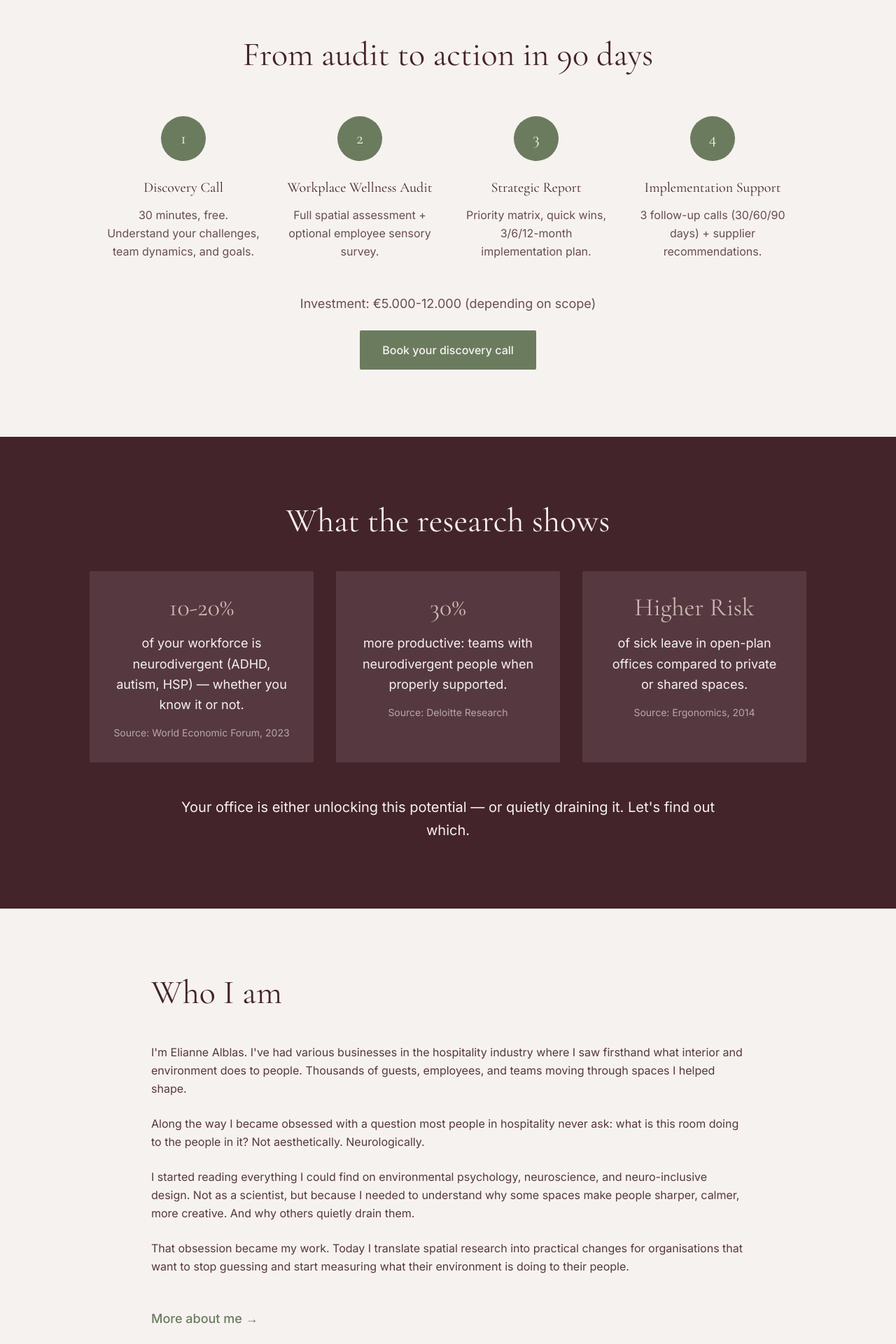
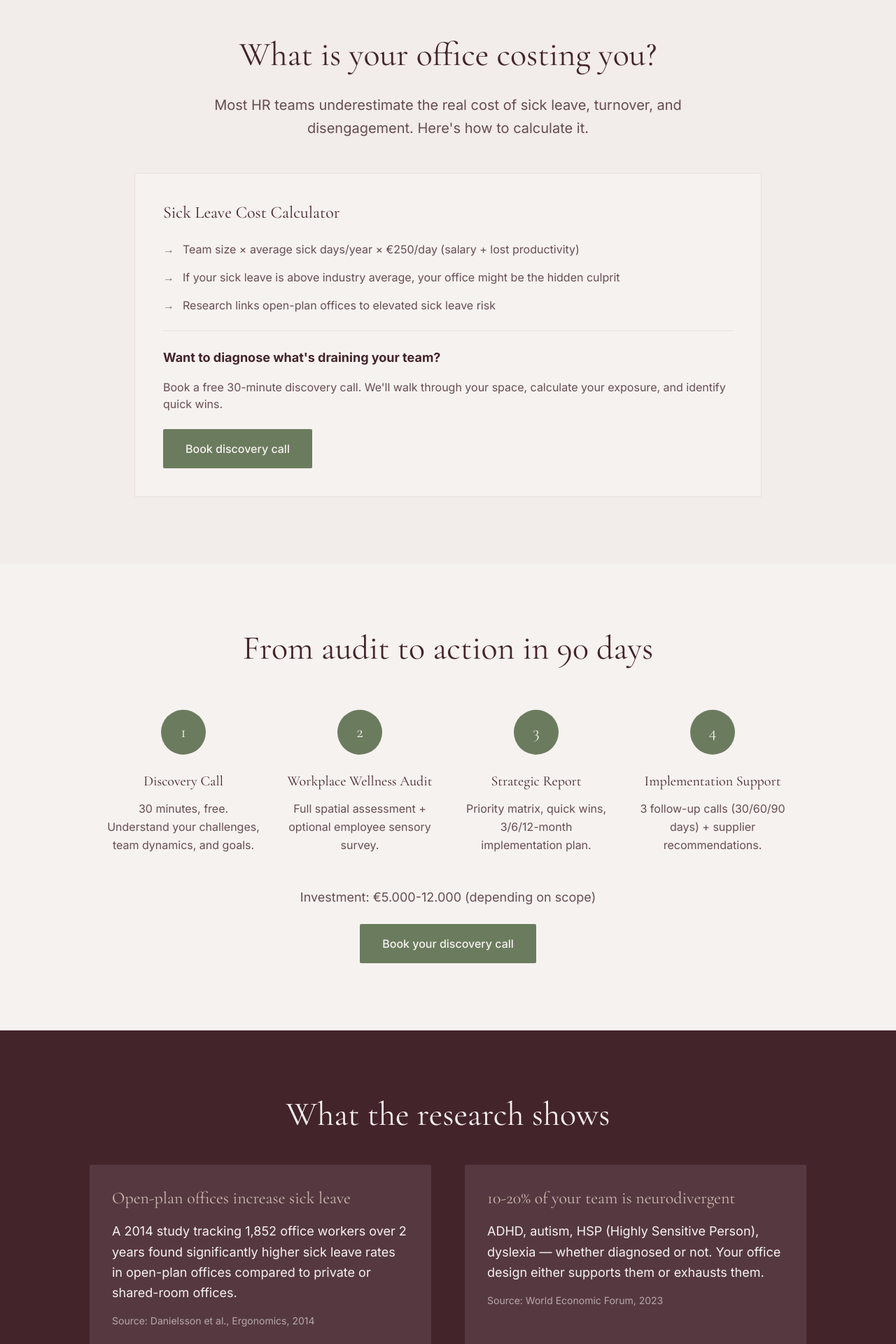
Before and after one commit to spatialwellness/spatial-wellness-site, a Next.js app: page / in a window 1280 px wide. Shown: the part 2600-4520 px from the top of the page at 70% size. Built offline with nearby package versions, Linux system fonts and the light colour scheme.

Commit message:
Remove misleading neurodiversity productivity stats, add ROI calculator approach, focus on relevant spatial design research only

```diff
--- a/app/page.tsx
+++ b/app/page.tsx
@@ -141,6 +141,49 @@ export default function Home() {
         </div>
       </section>
 
+      {/* Calculate Your Cost Section */}
+      <section className="bg-dusty-rose/10 py-24 px-6">
+        <div className="max-w-4xl mx-auto">
+          <h2 className="font-heading text-3xl md:text-5xl text-burgundy mb-8 text-center">
+            What is your office costing you?
+          </h2>
+          <p className="text-xl text-burgundy/80 mb-12 text-center max-w-2xl mx-auto leading-relaxed">
+            Most HR teams underestimate the real cost of sick leave, turnover, and disengagement. Here's how to calculate it.
+          </p>
+          <div className="bg-warm-white border border-dusty-rose/30 p-10 rounded-sm">
+            <h3 className="font-heading text-2xl text-burgundy mb-6">Sick Leave Cost Calculator</h3>
+            <div className="space-y-4 text-burgundy/80 mb-6">
+              <p className="flex items-center gap-3">
+                <span className="text-sage">→</span>
+                <span>Team size × average sick days/year × €250/day (salary + lost productivity)</span>
+              </p>
+              <p className="flex items-center gap-3">
+                <span className="text-sage">→</span>
+                <span>If your sick leave is above industry average, your office might be the hidden culprit</span>
+              </p>
+              <p className="flex items-center gap-3">
+                <span className="text-sage">→</span>
+                <span>Research links open-plan offices to elevated sick leave risk</span>
+              </p>
+            </div>
+            <div className="pt-6 border-t border-dusty-rose/30">
+              <p className="text-lg text-burgundy mb-4">
+                <strong>Want to diagnose what's draining your team?</strong>
+              </p>
+              <p className="text-burgundy/80 mb-6">
+                Book a free 30-minute discovery call. We'll walk through your space, calculate your exposure, and identify quick wins.
+              </p>
+              <Link
+                href="/work-with-me"
+                className="inline-block bg-sage text-warm-white px-8 py-4 rounded-sm hover:bg-sage/90 transition-colors font-medium"
+              >
+                Book discovery call
+              </Link>
+            </div>
+          </div>
+        </div>
+      </section>
+
       {/* How It Works Section */}
       <section className="max-w-5xl mx-auto px-6 py-24">
         <h2 className="font-heading text-3xl md:text-5xl text-burgundy mb-16 text-center">
@@ -205,44 +248,44 @@ export default function Home() {
         </div>
       </section>
 
-      {/* Research & Impact Section */}
+      {/* The Problem Section - Research Backed */}
       <section className="bg-burgundy text-warm-white py-24 px-6">
         <div className="max-w-5xl mx-auto">
           <h2 className="font-heading text-3xl md:text-5xl mb-12 text-center">
             What the research shows
           </h2>
-          <div className="grid md:grid-cols-3 gap-8 mb-12">
-            <div className="bg-warm-white/10 p-8 rounded-sm text-center">
-              <div className="text-4xl font-heading mb-4 text-dusty-rose">10-20%</div>
-              <p className="text-lg leading-relaxed">
-                of your workforce is neurodivergent (ADHD, autism, HSP) — whether you know it or not.
+          <div className="grid md:grid-cols-2 gap-12 mb-12">
+            <div className="bg-warm-white/10 p-8 rounded-sm">
+              <h3 className="font-heading text-2xl mb-4 text-dusty-rose">Open-plan offices increase sick leave</h3>
+              <p className="text-lg leading-relaxed mb-4">
+                A 2014 study tracking 1,852 office workers over 2 years found significantly higher sick leave rates in open-plan offices compared to private or shared-room offices.
               </p>
-              <p className="text-sm text-warm-white/60 mt-4">
+              <p className="text-sm text-warm-white/60">
+                Source: Danielsson et al., Ergonomics, 2014
+              </p>
+            </div>
+            <div className="bg-warm-white/10 p-8 rounded-sm">
+              <h3 className="font-heading text-2xl mb-4 text-dusty-rose">10-20% of your team is neurodivergent</h3>
+              <p className="text-lg leading-relaxed mb-4">
+                ADHD, autism, HSP (Highly Sensitive Person), dyslexia — whether diagnosed or not. Your office design either supports them or exhausts them.
+              </p>
+              <p className="text-sm text-warm-white/60">
                 Source: World Economic Forum, 2023
               </p>
             </div>
-            <div className="bg-warm-white/10 p-8 rounded-sm text-center">
-              <div className="text-4xl font-heading mb-4 text-dusty-rose">30%</div>
-              <p className="text-lg leading-relaxed">
-                more productive: teams with neurodivergent people when properly supported.
-              </p>
-              <p className="text-sm text-warm-white/60 mt-4">
-                Source: Deloitte Research
-              </p>
-            </div>
-            <div className="bg-warm-white/10 p-8 rounded-sm text-center">
-              <div className="text-4xl font-heading mb-4 text-dusty-rose">Higher Risk</div>
-              <p className="text-lg leading-relaxed">
-                of sick leave in open-plan offices compared to private or shared spaces.
-              </p>
-              <p className="text-sm text-warm-white/60 mt-4">
-                Source: Ergonomics, 2014
-              </p>
-            </div>
           </div>
-          <div className="text-center">
+          <div className="bg-warm-white/10 p-8 rounded-sm">
+            <h3 className="font-heading text-2xl mb-4 text-dusty-rose text-center">When companies redesign for wellness</h3>
+            <p className="text-lg leading-relaxed text-center mb-4">
+              Research on employees transitioning to wellness-focused offices showed satisfaction rates jumping from 42% to 70%, with measurable improvements in mental health and well-being.
+            </p>
+            <p className="text-sm text-warm-white/60 text-center">
+              Source: WELL Building Standard impact study, 2022 (1,300 employees)
+            </p>
+          </div>
+          <div className="text-center mt-12">
             <p className="text-xl leading-relaxed max-w-3xl mx-auto">
-              Your office is either unlocking this potential — or quietly draining it. Let's find out which.
+              The question isn't whether your office affects your people. It's how much it's costing you — and what to fix first.
             </p>
           </div>
         </div>
```
